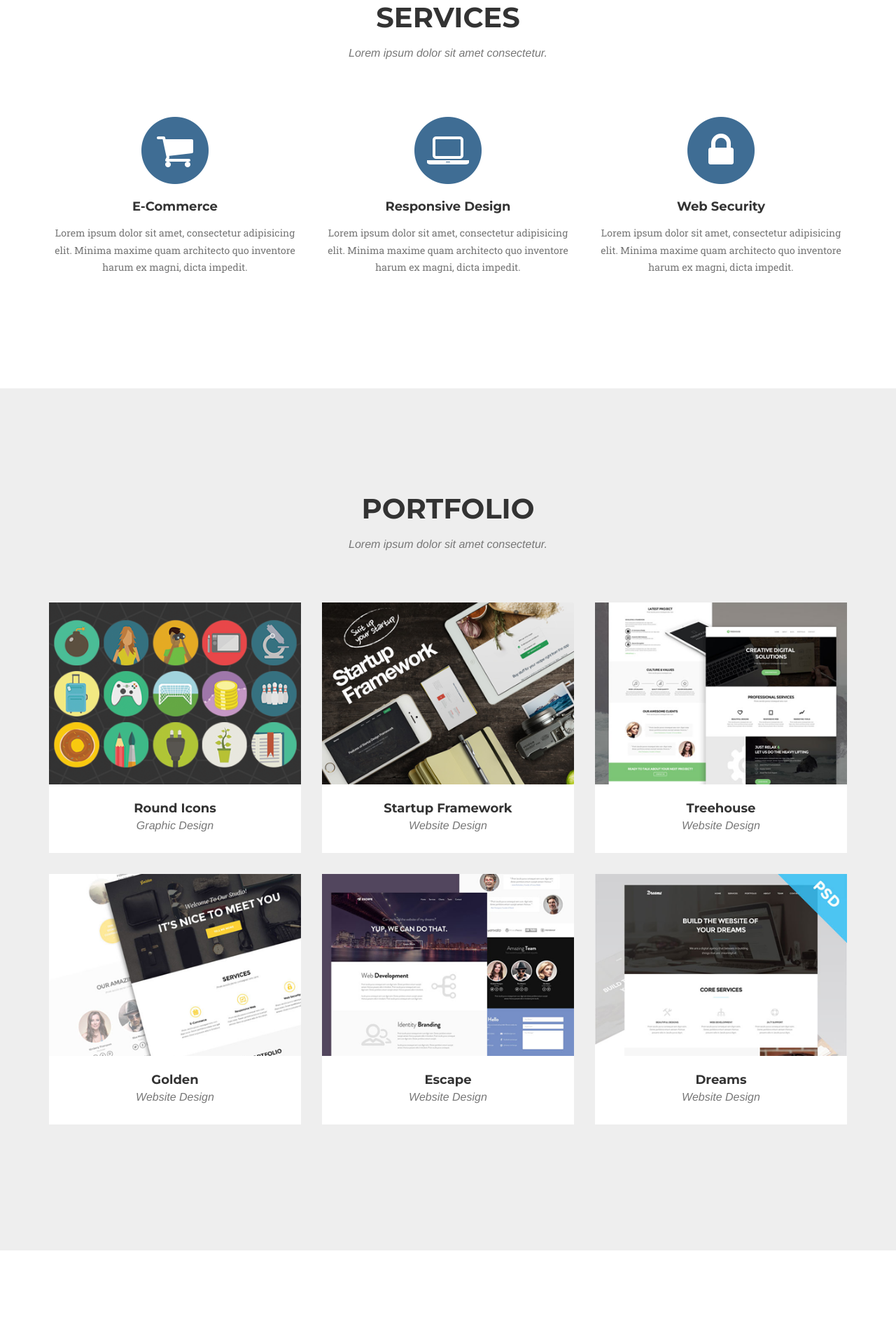
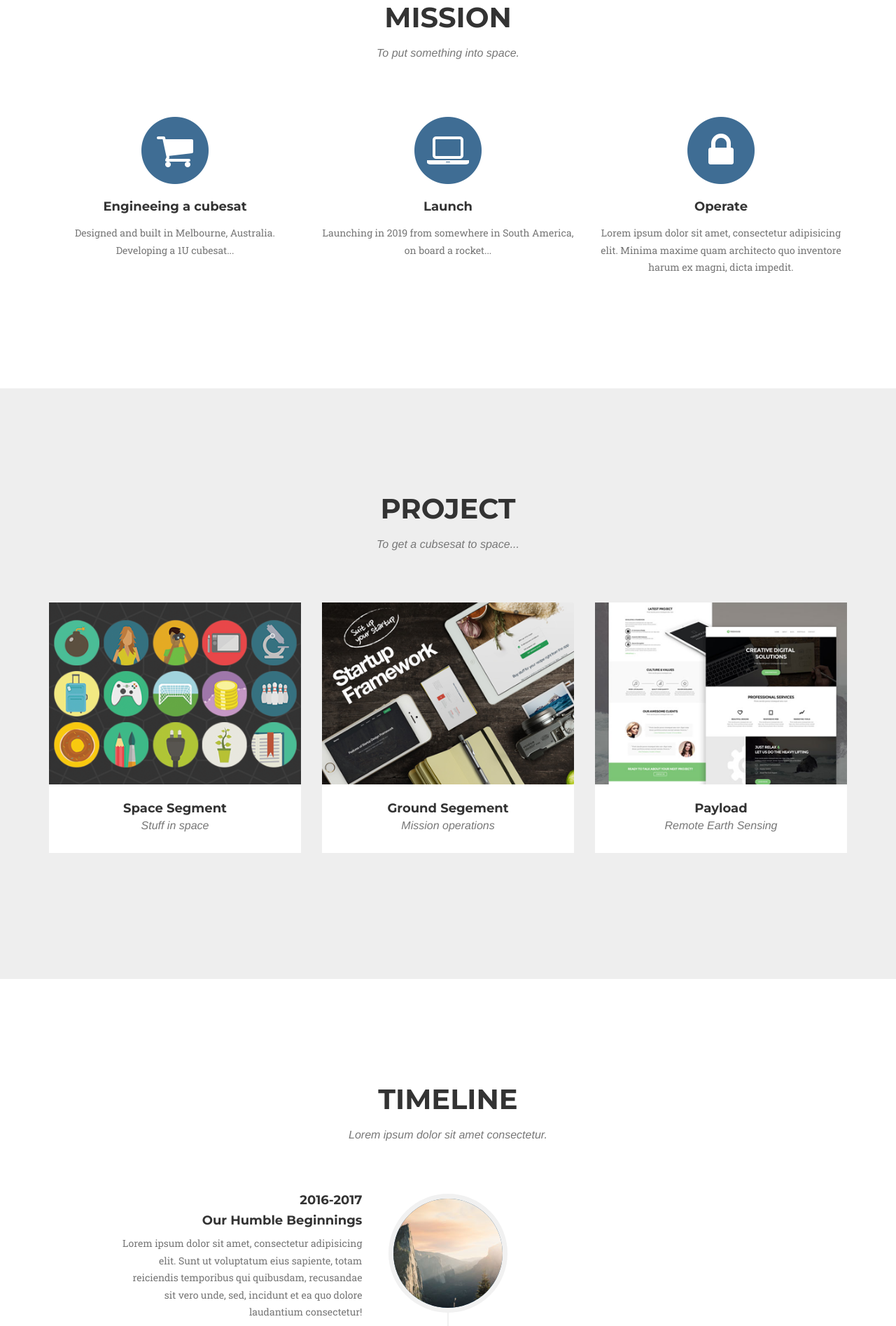
Before and after one commit to xhanley/xhanley.github.io, a website: page index.html in a window 1280 px wide. Shown: the part 905-2800 px from the top of the page at 70% size. Drawn offline with nearby package versions, Linux system fonts and the light colour scheme; a web font is replaced by a local one.

Commit message:
Minor updates

```diff
--- a/index.html
+++ b/index.html
@@ -56,10 +56,10 @@
                         <a class="page-scroll" href="#services">Mission</a>
                     </li>
                     <li>
-                        <a class="page-scroll" href="#portfolio">Portfolio</a>
+                        <a class="page-scroll" href="#portfolio">Project</a>
                     </li>
                     <li>
-                        <a class="page-scroll" href="#about">About</a>
+                        <a class="page-scroll" href="#about">Timeline</a>
                     </li>
                     <li>
                         <a class="page-scroll" href="#team">Team</a>
@@ -90,8 +90,8 @@
         <div class="container">
             <div class="row">
                 <div class="col-lg-12 text-center">
-                    <h2 class="section-heading">Services</h2>
-                    <h3 class="section-subheading text-muted">Lorem ipsum dolor sit amet consectetur.</h3>
+                    <h2 class="section-heading">Mission</h2>
+                    <h3 class="section-subheading text-muted">To put something into space.</h3>
                 </div>
             </div>
             <div class="row text-center">
@@ -100,23 +100,23 @@
                         <i class="fa fa-circle fa-stack-2x text-primary"></i>
                         <i class="fa fa-shopping-cart fa-stack-1x fa-inverse"></i>
                     </span>
-                    <h4 class="service-heading">E-Commerce</h4>
-                    <p class="text-muted">Lorem ipsum dolor sit amet, consectetur adipisicing elit. Minima maxime quam architecto quo inventore harum ex magni, dicta impedit.</p>
+                    <h4 class="service-heading">Engineeing a cubesat</h4>
+                    <p class="text-muted">Designed and built in Melbourne, Australia.  Developing a 1U cubesat...</p>
                 </div>
                 <div class="col-md-4">
                     <span class="fa-stack fa-4x">
                         <i class="fa fa-circle fa-stack-2x text-primary"></i>
                         <i class="fa fa-laptop fa-stack-1x fa-inverse"></i>
                     </span>
-                    <h4 class="service-heading">Responsive Design</h4>
-                    <p class="text-muted">Lorem ipsum dolor sit amet, consectetur adipisicing elit. Minima maxime quam architecto quo inventore harum ex magni, dicta impedit.</p>
+                    <h4 class="service-heading">Launch</h4>
+                    <p class="text-muted">Launching in 2019 from somewhere in South America, on board a rocket...</p>
                 </div>
                 <div class="col-md-4">
                     <span class="fa-stack fa-4x">
                         <i class="fa fa-circle fa-stack-2x text-primary"></i>
                         <i class="fa fa-lock fa-stack-1x fa-inverse"></i>
                     </span>
-                    <h4 class="service-heading">Web Security</h4>
+                    <h4 class="service-heading">Operate</h4>
                     <p class="text-muted">Lorem ipsum dolor sit amet, consectetur adipisicing elit. Minima maxime quam architecto quo inventore harum ex magni, dicta impedit.</p>
                 </div>
             </div>
@@ -128,8 +128,8 @@
         <div class="container">
             <div class="row">
                 <div class="col-lg-12 text-center">
-                    <h2 class="section-heading">Portfolio</h2>
-                    <h3 class="section-subheading text-muted">Lorem ipsum dolor sit amet consectetur.</h3>
+                    <h2 class="section-heading">Project</h2>
+                    <h3 class="section-subheading text-muted">To get a cubsesat to space...</h3>
                 </div>
             </div>
             <div class="row">
@@ -143,8 +143,8 @@
                         <img src="img/portfolio/roundicons.png" class="img-responsive" alt="">
                     </a>
                     <div class="portfolio-caption">
-                        <h4>Round Icons</h4>
-                        <p class="text-muted">Graphic Design</p>
+                        <h4>Space Segment</h4>
+                        <p class="text-muted">Stuff in space</p>
                     </div>
                 </div>
                 <div class="col-md-4 col-sm-6 portfolio-item">
@@ -157,8 +157,8 @@
                         <img src="img/portfolio/startup-framework.png" class="img-responsive" alt="">
                     </a>
                     <div class="portfolio-caption">
-                        <h4>Startup Framework</h4>
-                        <p class="text-muted">Website Design</p>
+                        <h4>Ground Segement</h4>
+                        <p class="text-muted">Mission operations</p>
                     </div>
                 </div>
                 <div class="col-md-4 col-sm-6 portfolio-item">
@@ -171,52 +171,11 @@
                         <img src="img/portfolio/treehouse.png" class="img-responsive" alt="">
                     </a>
                     <div class="portfolio-caption">
-                        <h4>Treehouse</h4>
-                        <p class="text-muted">Website Design</p>
+                        <h4>Payload</h4>
+                        <p class="text-muted">Remote Earth Sensing</p>
                     </div>
                 </div>
-                <div class="col-md-4 col-sm-6 portfolio-item">
-                    <a href="#portfolioModal4" class="portfolio-link" data-toggle="modal">
-                        <div class="portfolio-hover">
-                            <div class="portfolio-hover-content">
-                                <i class="fa fa-plus fa-3x"></i>
-                            </div>
-                        </div>
-                        <img src="img/portfolio/golden.png" class="img-responsive" alt="">
-                    </a>
-                    <div class="portfolio-caption">
-                        <h4>Golden</h4>
-                        <p class="text-muted">Website Design</p>
-                    </div>
-                </div>
-                <div class="col-md-4 col-sm-6 portfolio-item">
-                    <a href="#portfolioModal5" class="portfolio-link" data-toggle="modal">
-                        <div class="portfolio-hover">
-                            <div class="portfolio-hover-content">
-                                <i class="fa fa-plus fa-3x"></i>
-                            </div>
-                        </div>
-                        <img src="img/portfolio/escape.png" class="img-responsive" alt="">
-                    </a>
-                    <div class="portfolio-caption">
-                        <h4>Escape</h4>
-                        <p class="text-muted">Website Design</p>
-                    </div>
-                </div>
-                <div class="col-md-4 col-sm-6 portfolio-item">
-                    <a href="#portfolioModal6" class="portfolio-link" data-toggle="modal">
-                        <div class="portfolio-hover">
-                            <div class="portfolio-hover-content">
-                                <i class="fa fa-plus fa-3x"></i>
-                            </div>
-                        </div>
-                        <img src="img/portfolio/dreams.png" class="img-responsive" alt="">
-                    </a>
-                    <div class="portfolio-caption">
-                        <h4>Dreams</h4>
-                        <p class="text-muted">Website Design</p>
-                    </div>
-                </div>
+
             </div>
         </div>
     </section>
@@ -226,7 +185,7 @@
         <div class="container">
             <div class="row">
                 <div class="col-lg-12 text-center">
-                    <h2 class="section-heading">About</h2>
+                    <h2 class="section-heading">Timeline</h2>
                     <h3 class="section-subheading text-muted">Lorem ipsum dolor sit amet consectetur.</h3>
                 </div>
             </div>
@@ -239,7 +198,7 @@
                             </div>
                             <div class="timeline-panel">
                                 <div class="timeline-heading">
-                                    <h4>2009-2011</h4>
+                                    <h4>2016-2017</h4>
                                     <h4 class="subheading">Our Humble Beginnings</h4>
                                 </div>
                                 <div class="timeline-body">
```
Also changed, not shown: 1 other file.
